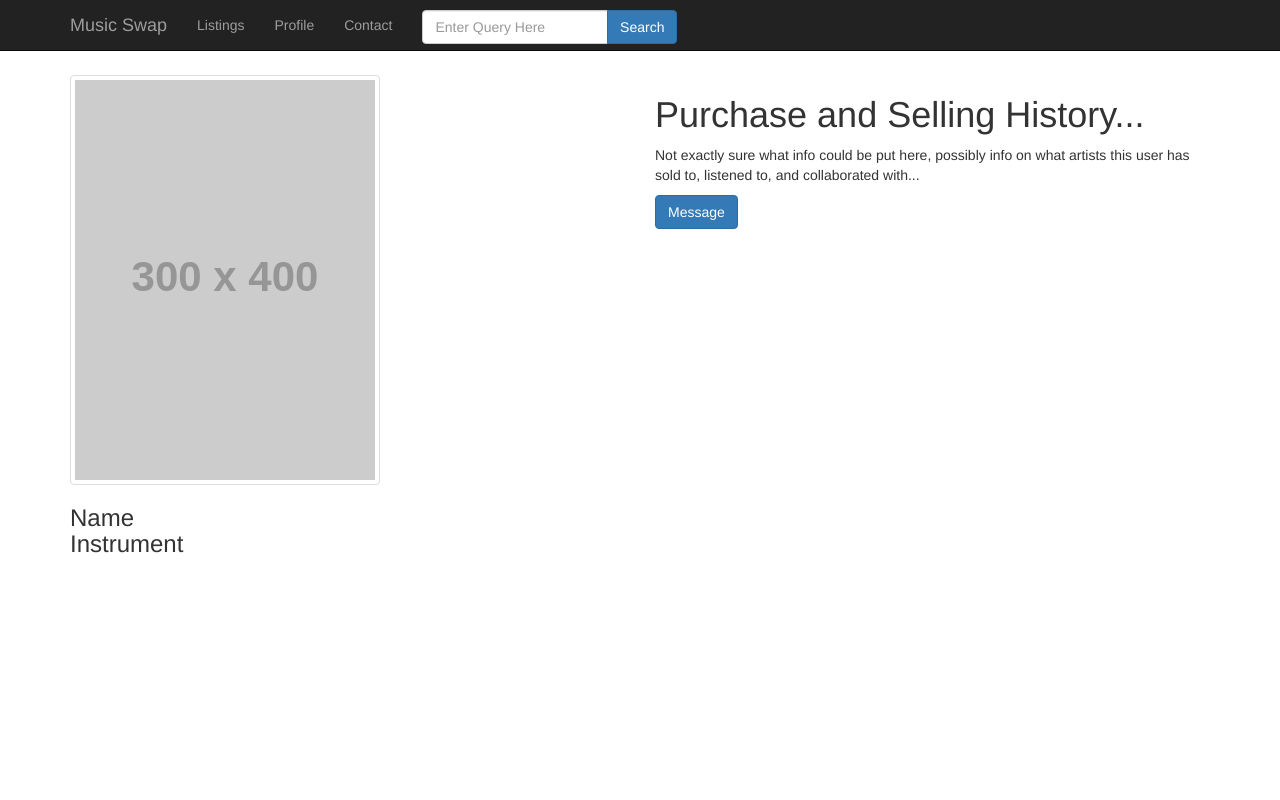
After one commit to ssbabu95/cs4501-web, a Django app: template cs4501/templates/profile.html in a window 1280 px wide. The commit adds this page. Run offline with Django 3.2, Linux system fonts and the light colour scheme; the template is opened without the code that fills it, so the values that code supplies are empty; grey boxes labelled with a size stand in for pictures from a placeholder-image service; some libraries are stand-ins or nearby versions.

Commit message:
fornt-end stuff, just a draft

```diff
--- /dev/null
+++ b/cs4501/templates/profile.html
@@ -0,0 +1,62 @@
+<html>
+
+<head>
+<link rel ="stylesheet" href="https://maxcdn.bootstrapcdn.com/bootstrap/3.3.5/css/bootstrap.min.css">
+  <script src="https://ajax.googleapis.com/ajax/libs/jquery/1.11.3/jquery.min.js"></script>
+  <script src="http://maxcdn.bootstrapcdn.com/bootstrap/3.3.5/js/bootstrap.min.js"></script>
+</head>
+
+<body>
+    <!-- Navigation -->
+    <nav class="navbar navbar-inverse navbar-fixed-top" role="navigation">
+        <div class="container">
+            <!-- Brand and toggle get grouped for better mobile display -->
+            <div class="navbar-header">
+                <button type="button" class="navbar-toggle" data-toggle="collapse" data-target="#bs-example-navbar-collapse-1">
+                    <span class="sr-only">Toggle navigation</span>
+                    <span class="icon-bar"></span>
+                    <span class="icon-bar"></span>
+                    <span class="icon-bar"></span>
+                </button>
+                <a class="navbar-brand" href="home.html">Music Swap</a>
+            </div>
+            <!-- Collect the nav links, forms, and other content for toggling -->
+            <div class="collapse navbar-collapse" id="bs-example-navbar-collapse-1">
+                <ul class="nav navbar-nav">
+                    <li>
+                        <a href="#">Listings</a> <!--for now, can make something else-->
+                    </li>
+                    <li>
+                        <a href="profile.html">Profile</a>
+                    </li>
+                    <li>
+                        <a href="#">Contact</a>
+                    </li>
+                </ul>
+            <div class = "col-lg-3" style="margin-top:10px; align: right;">
+            <div class="input-group">
+                <input type="text" class="form-control" placeholder="Enter Query Here">
+                <span class="input-group-btn"><button class="btn btn-primary" type="button">Search</button></span>
+            </div>
+            </div>
+            </div>
+            <!-- /.navbar-collapse -->
+        </div>
+        <!-- /.container -->
+    </nav>
+    <div class="container">
+        <div class="row" style = "margin-top: 75px;">
+            <div class="col-lg-6">
+                <img src ="http://placehold.it/300x400" class="img-thumbnail"/>
+                <h3 align="left">Name<br/>
+                    Instrument</h3>
+            </div>
+            <div class="col-lg-6">
+                <h1>Purchase and Selling History...</h1>
+                <p>Not exactly sure what info could be put here, possibly info on what artists this user has sold to, listened to, and collaborated with...</p>
+                <button class="btn btn-primary">Message</button>
+            </div>
+        </div>
+    </div>
+</body>
+</html>
```
Also changed, not shown: cs4501/templates/det.html (+97 -5 lines).
